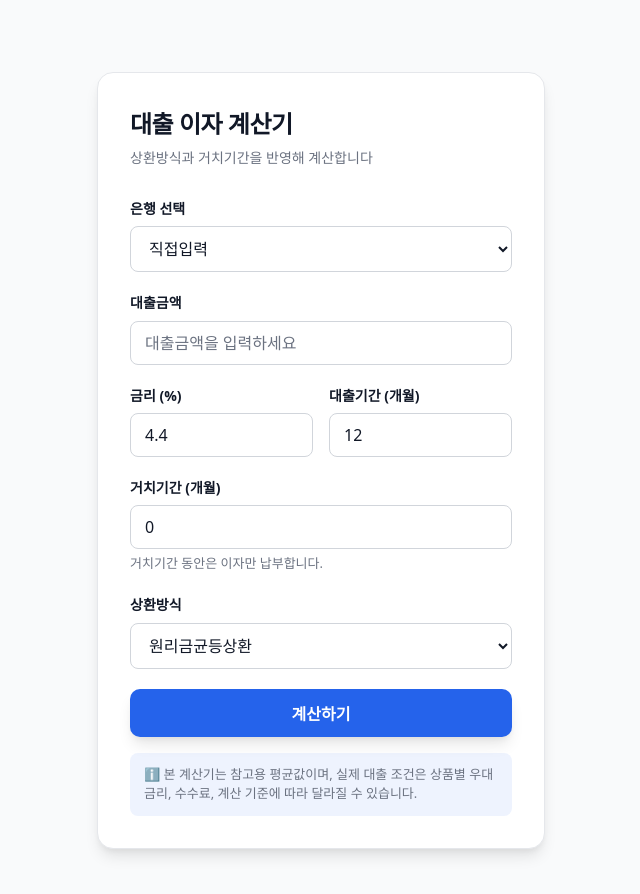
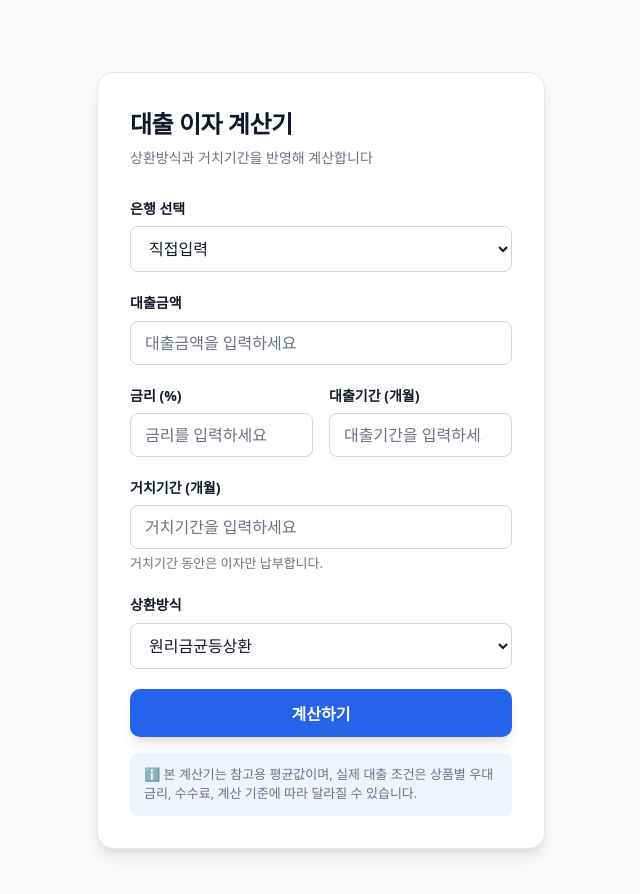
Before and after one commit to jabg31002000-sketch/loan-calculator, a React (Vite) app: page / in a window 1280 px wide. Shown: the top 894 px of the page, without its empty margins (319-959 px from the left). Built offline with nearby package versions, Linux system fonts and the light colour scheme.

Commit message:
입력 placeholder 수정

```diff
--- a/src/App.jsx
+++ b/src/App.jsx
@@ -221,9 +221,9 @@ function calculateLoan({ principal, annualRate, months, graceMonths, repaymentTy
 export default function App() {
   const [bank, setBank] = useState("직접입력");
   const [principal, setPrincipal] = useState("");
-  const [rate, setRate] = useState("4.4");
-  const [months, setMonths] = useState("12");
-  const [graceMonths, setGraceMonths] = useState("0");
+  const [rate, setRate] = useState("");
+  const [months, setMonths] = useState("");
+  const [graceMonths, setGraceMonths] = useState("");
   const [repaymentType, setRepaymentType] = useState("equal_payment");
   const [submittedInput, setSubmittedInput] = useState(null);
   const [error, setError] = useState("");
@@ -318,6 +318,7 @@ export default function App() {
               step="0.1"
               value={rate}
               onChange={(e) => setRate(e.target.value)}
+              placeholder="금리를 입력하세요"
             />
           </div>
 
@@ -327,6 +328,7 @@ export default function App() {
               type="number"
               value={months}
               onChange={(e) => setMonths(e.target.value)}
+              placeholder="대출기간을 입력하세요"
             />
           </div>
         </div>
@@ -337,7 +339,7 @@ export default function App() {
             type="number"
             value={graceMonths}
             onChange={(e) => setGraceMonths(e.target.value)}
-            placeholder="0"
+            placeholder="거치기간을 입력하세요"
           />
           <div className="unit">거치기간 동안은 이자만 납부합니다.</div>
         </div>
```
